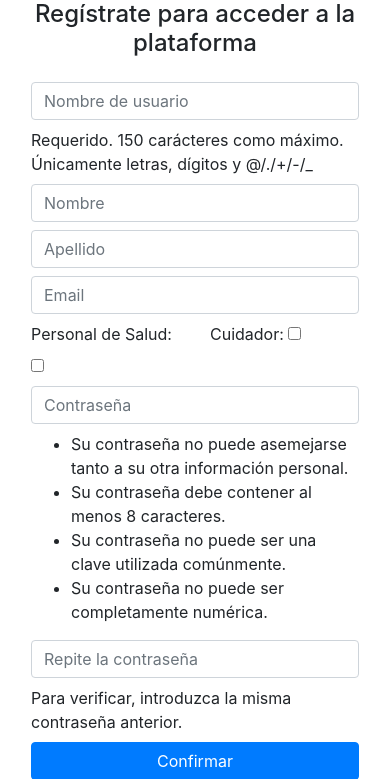
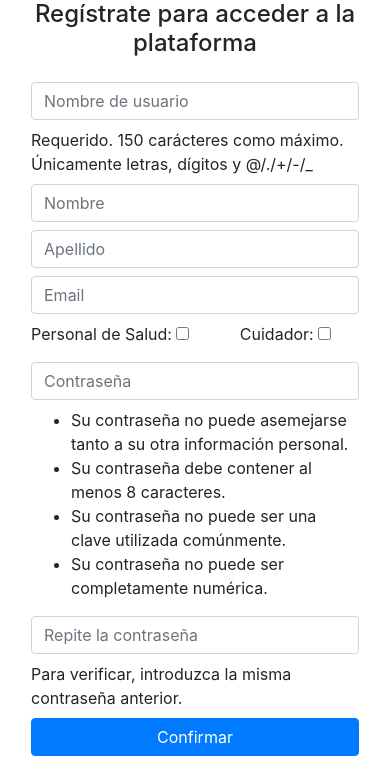
Before and after one commit to demm94/web-cuidador-informal, a Django app: page /accounts/signup/ in a window 390 px wide. Shown: the part 91-870 px from the top of the page. Run offline with Django 3.2, Linux system fonts and the light colour scheme; some libraries are stand-ins or nearby versions.

Commit message:
Arreglo layout responsive selector en registro usuario

```diff
--- a/webcuidador/registration/templates/registration/signup.html
+++ b/webcuidador/registration/templates/registration/signup.html
@@ -46,11 +46,11 @@
             {{ form.is_medico.errors }}
           </div>
           <div class="row my-2">
-              <div class="col-6">
+              <div class="col-7">
                 <label for="{{ form.is_medico.id_for_label }}">Personal de Salud:</label>
                 {{ form.is_medico }}
               </div>
-              <div class="col-6">
+              <div class="col-5">
                 {{ form.is_cuidador.errors }}
                 <label for="{{ form.is_cuidador.id_for_label }}">Cuidador:</label>
                 {{ form.is_cuidador }}
```
Also changed, not shown: webcuidador/db.sqlite3.
